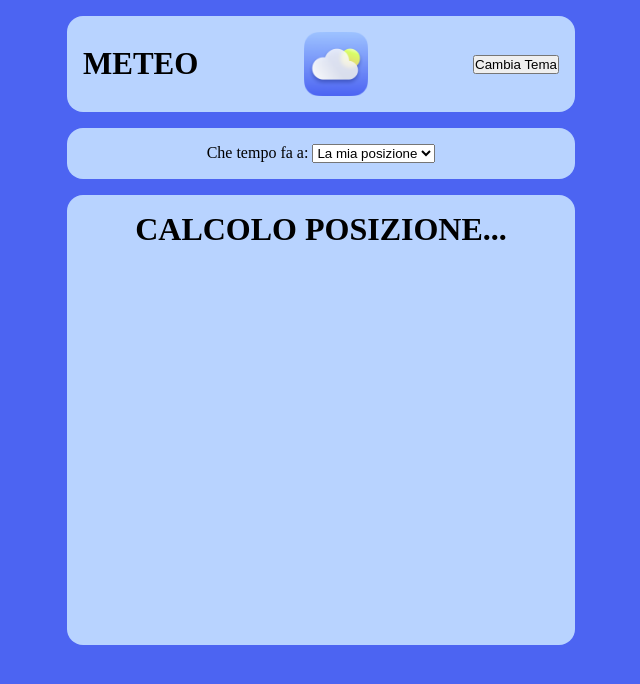
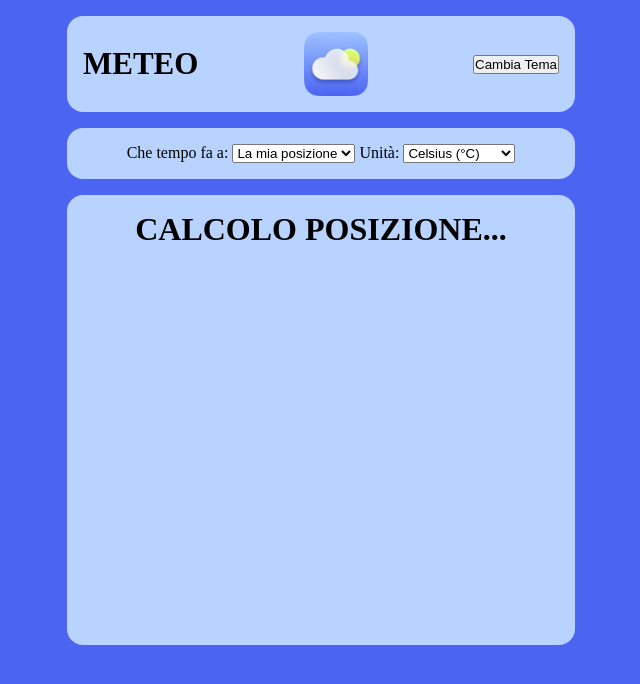
Before and after one commit to Robys93/MeteoGIF, a plain HTML site: page index.html in a window 1280 px wide. Shown: the whole page, without its empty margins (319-959 px from the left). Drawn offline with Linux system fonts and the light colour scheme.

Commit message:
Inserimento tendina  unita di misura

```diff
--- a/index.html
+++ b/index.html
@@ -22,12 +22,19 @@
                     <option value="Milano">Milano</option>
                     <option value="Napoli">Napoli</option>
                 </select>
+
+                <label for="unita">Unità:</label>
+                <select id="unita">
+                    <option value="metric">Celsius (°C)</option>
+                    <option value="imperial">Fahrenheit (°F)</option>
+                </select>
             </section>
 
             <section class="meteo-info panel">
                 <div class="meteo-location">Calcolo posizione...</div>
                 <img class="meteo-icona" src="" alt="">
                 <div class="meteo-temperatura"></div>
+                <div class="meteo-extra" id="extra-info"></div>
             </section>
             <section class="meteo-suggerimenti panel">
             </section>
```
